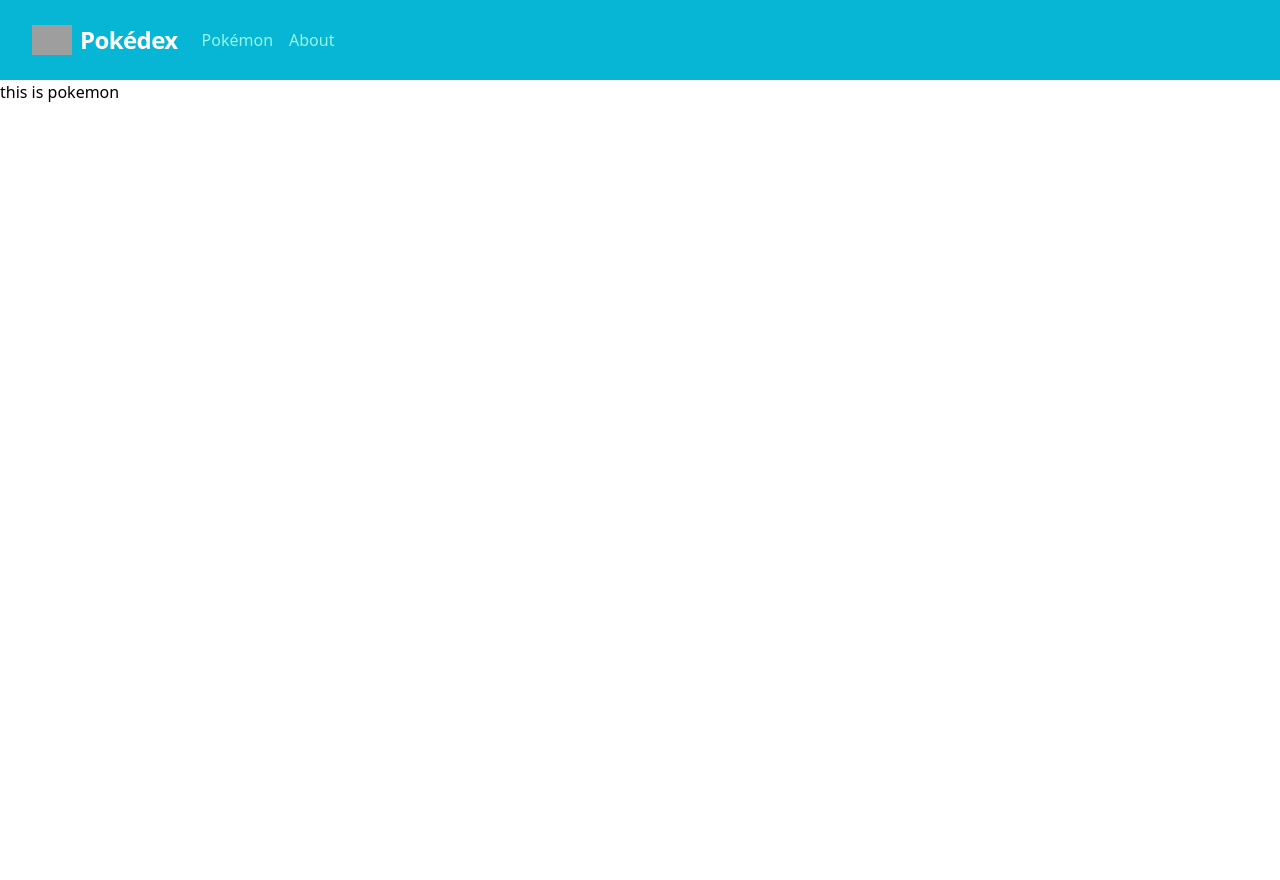
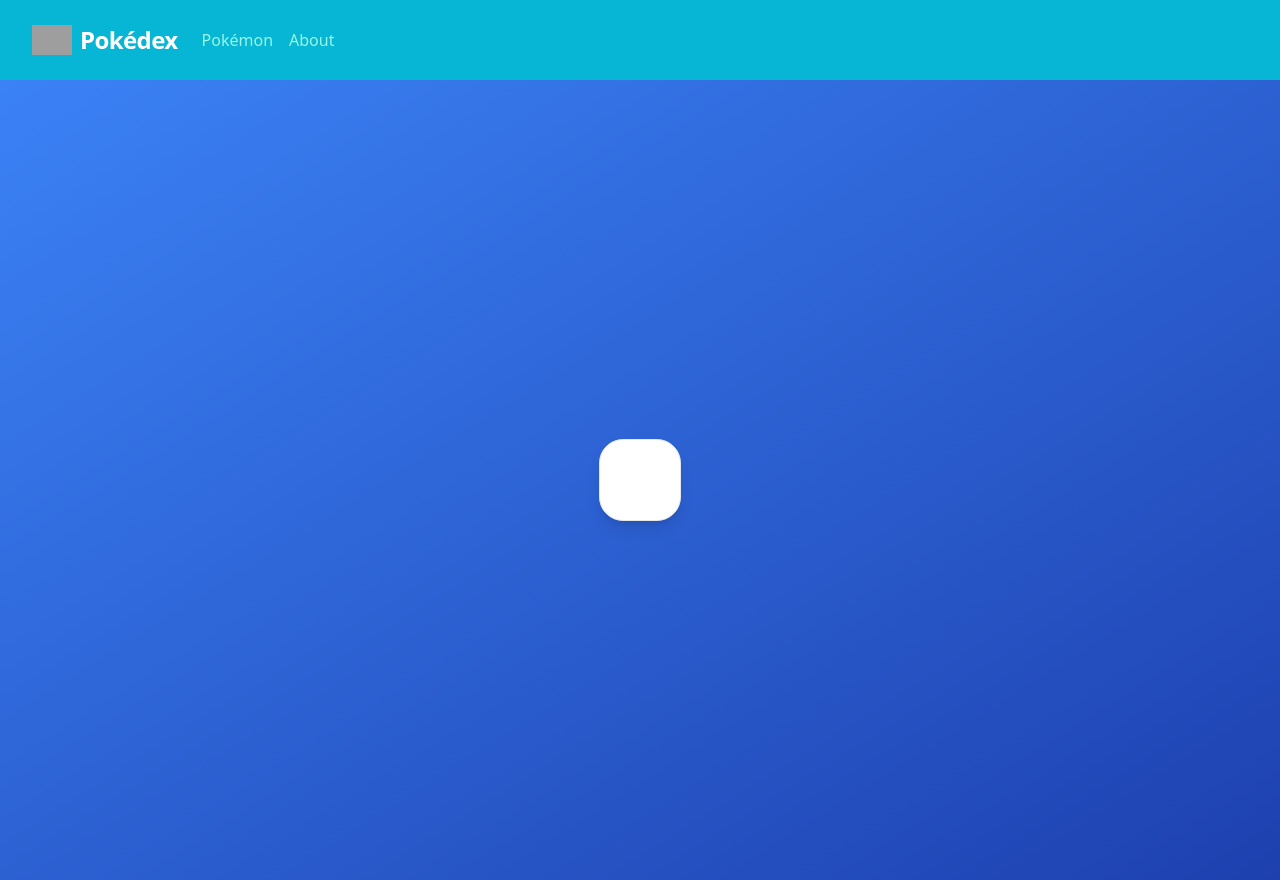
Before and after one commit to thampaponn/my-react, a React (Vite) app in the folder client/: page /pokemon in a window 1280 px wide. Before the commit the page ends 800 px from the top, so only its background shows below. Built offline with nearby package versions, Linux system fonts and the light colour scheme; grey boxes are pictures that could not be loaded.

Commit message:
Update Pokemon.jsx

```diff
--- a/client/src/views/Pokemon.jsx
+++ b/client/src/views/Pokemon.jsx
@@ -5,7 +5,12 @@ function Pokemon() {
     return (
         <>
             <Nav />
-            <h1>this is pokemon</h1>
+            <div className='flex items-center justify-center h-screen bg-gradient-to-br from-blue-500 to-blue-800'>
+                <div className="bg-white text-center rounded-3xl border shadow-lg p-10 max-w-xs">
+
+
+                </div>
+            </div>
         </>
     )
 }
```
